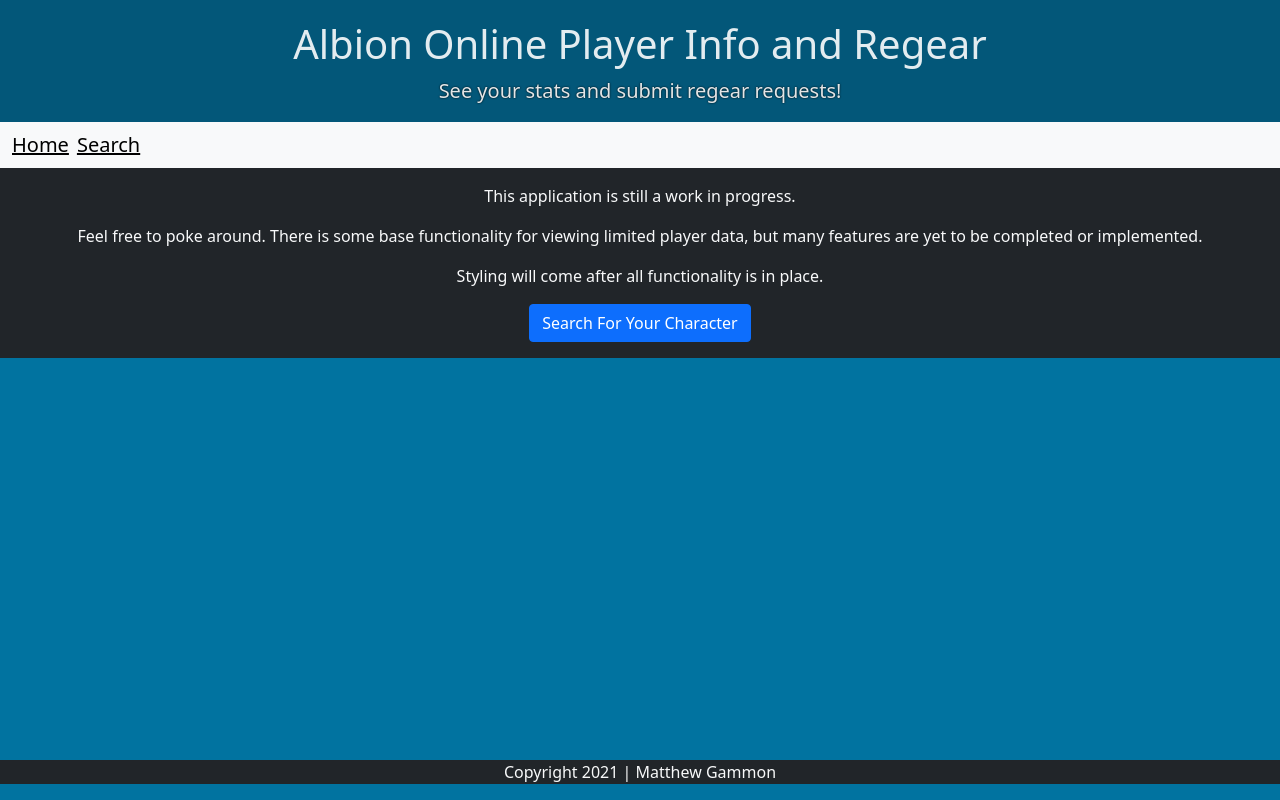
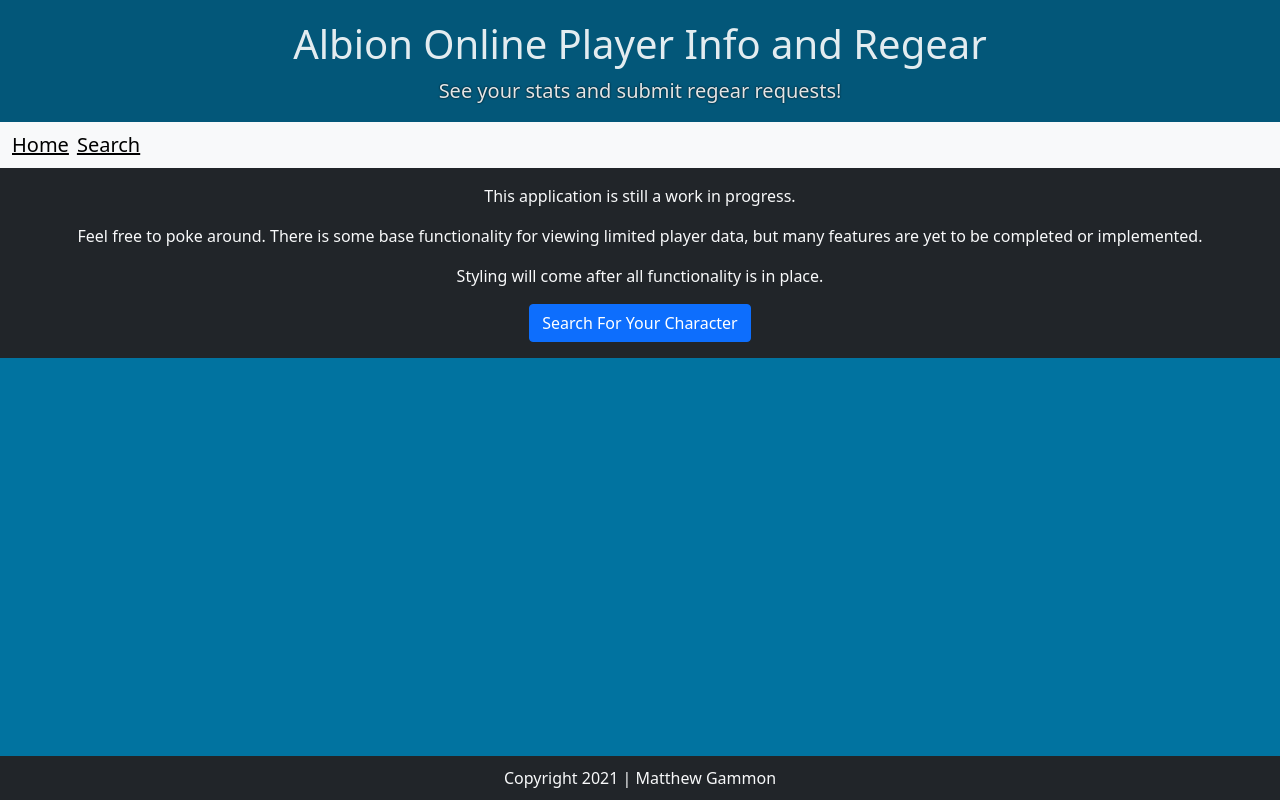
Before and after one commit to MatthewGammon/Albion-Player-Info, a React (Create React App) app: page /home in a window 1280 px wide. Built offline with nearby package versions, Linux system fonts and the light colour scheme; no server answers.

Commit message:
changed background color, added padding to top and bottom, and removed margin from the bottom so that the footer now sits flush with the bottom of the app.

```diff
--- a/src/layout/footer/Footer.css
+++ b/src/layout/footer/Footer.css
@@ -0,0 +1,5 @@
+.footer {
+  background-color: rgb(3, 87, 121);
+  padding: 10px 0px;
+  margin-bottom: 0px;
+}
```
